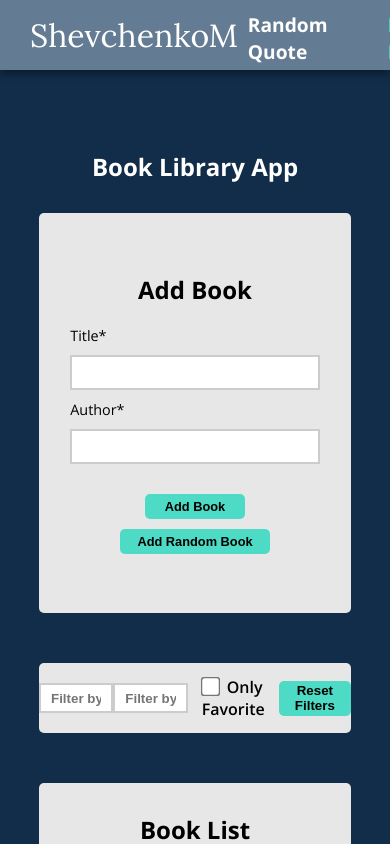
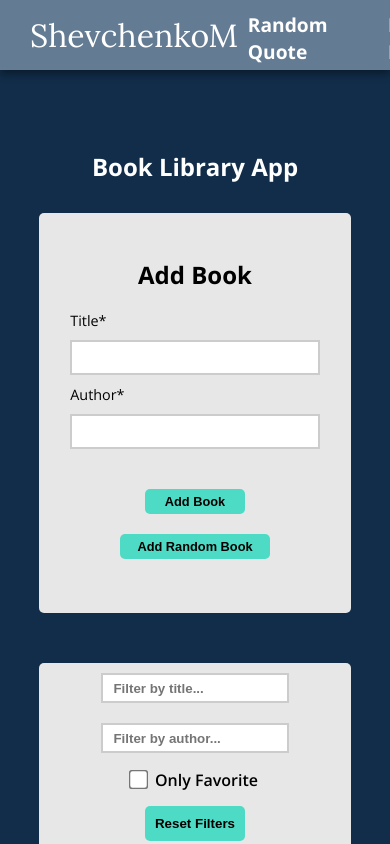
Before and after one commit to MykhailoShevchenko12/portfolio-project, a React (Create React App) app: page /book-library in a window 390 px wide. Shown: the top 844 px of the page. Built offline with nearby package versions, Linux system fonts and the light colour scheme.

Commit message:
Setting BookLibrary component adaptivity

```diff
--- a/src/components/BookLibraryComponents/BookFilters.css
+++ b/src/components/BookLibraryComponents/BookFilters.css
@@ -49,3 +49,23 @@
   background-color: #496964;
   color: white;
 }
+
+@media (max-width: 1600px) {
+  .book-filter input[type='text'] {
+    width: 25%;
+  }
+}
+
+@media (max-width: 768px) {
+  .book-filter {
+    flex-direction: column;
+    height: auto;
+  }
+  .book-filter input,
+  button {
+    margin: 10px 0;
+  }
+  .book-filter input[type='text'] {
+    width: 60%;
+  }
+}
--- a/src/components/BookLibraryComponents/BookList.css
+++ b/src/components/BookLibraryComponents/BookList.css
@@ -62,3 +62,15 @@
 .book-list .list li:last-child {
   border-radius: 0 0 5px 5px;
 }
+
+@media (max-width: 768px) {
+  .list-item-text {
+    width: 60%;
+  }
+}
+
+@media (max-width: 480px) {
+  .list-item-text {
+    width: 40%;
+  }
+}
```
